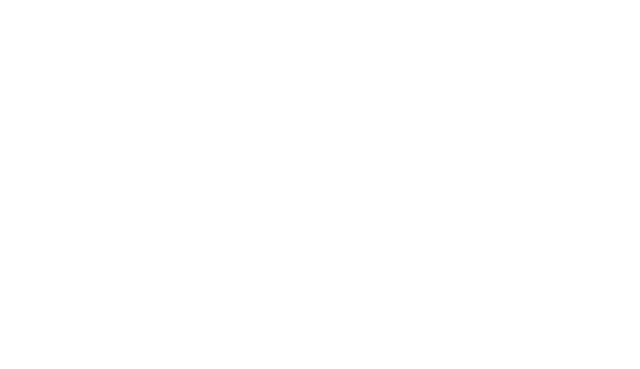
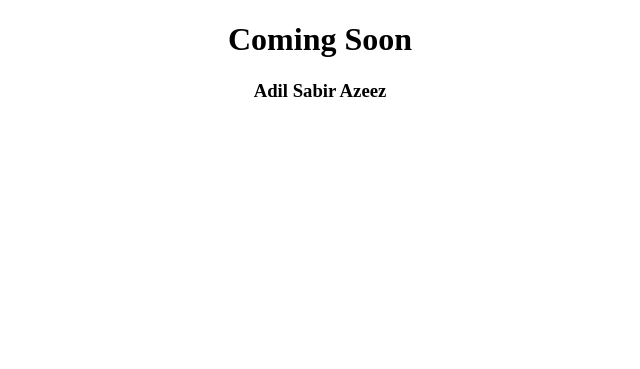
Before and after one commit to adilsazeez/adilsazeez.github.io, a plain HTML site: page index.html in a window 1280 px wide. Shown: the top 369 px of the page, without its empty margins (320-960 px from the left). Drawn offline with Linux system fonts and the light colour scheme.

Commit message:
Update index.html

```diff
--- a/index.html
+++ b/index.html
@@ -23,11 +23,13 @@
 </head>
 <body>
     <center>
-        <div class="back">
+        <h1>Coming Soon</h1>
+        <h3>Adil Sabir Azeez</h3>
+<!--         <div class="back">
  <div class="fullscreen">
         <img src="Sorry, we're offline.png" alt="Coming Soon">
     </div>
-</div>
+</div> -->
 </center>
 </body>
 </html>
```
